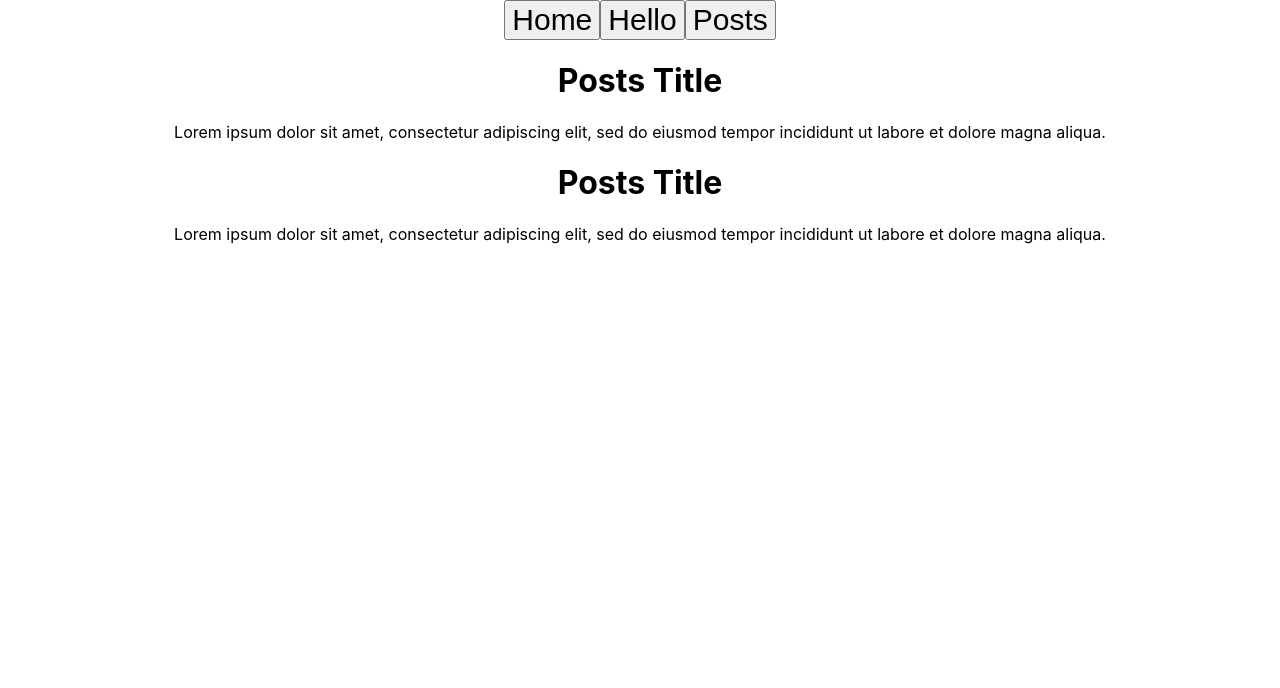
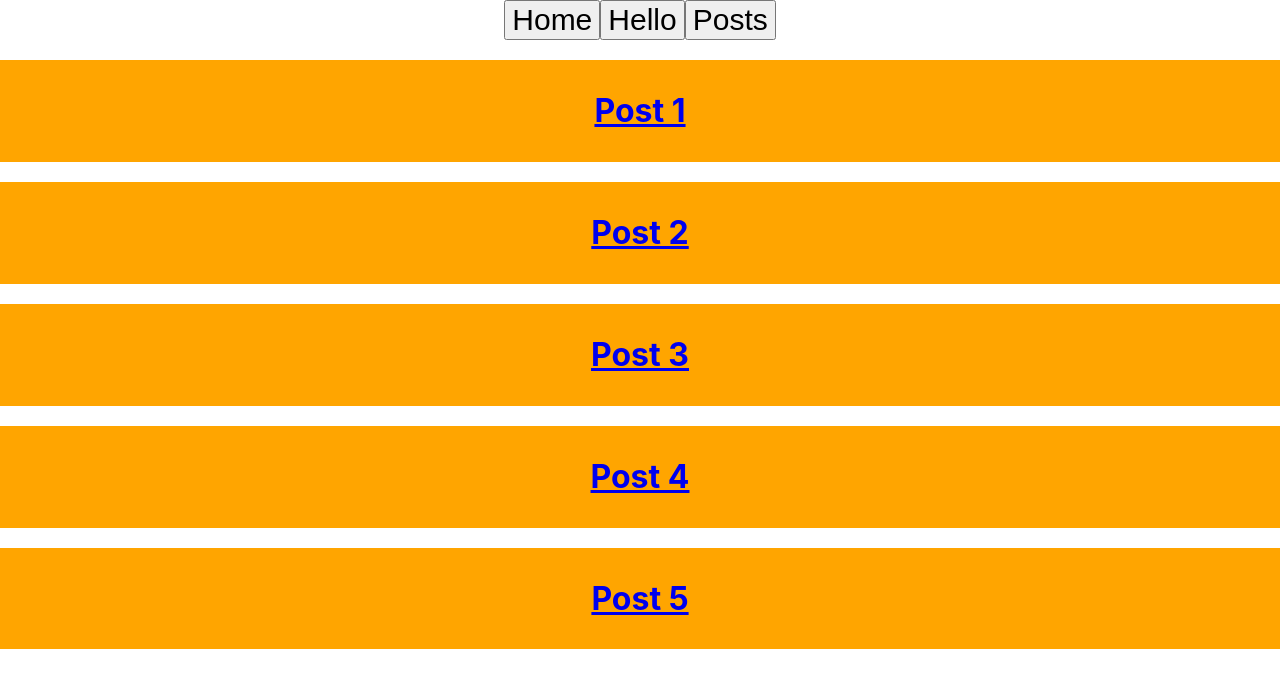
Before and after one commit to AlshehriAbdullah1/first-react-app, a React (Create React App) app: page /posts in a window 1280 px wide. Shown: the top 688 px of the page. Built offline with nearby package versions, Linux system fonts and the light colour scheme.

Commit message:
dynamic routing

```diff
--- a/src/App.js
+++ b/src/App.js
@@ -4,8 +4,39 @@ import { Routes, Route, Link } from "react-router-dom";
 import Hello from "./Hello.js";
 import Home from "./Home.js";
 import PostsList from "./PostsList.js";
+import PostDetails from "./PostDetails";
+import { PostsContext } from "./contexts/postsContexts";
+
 function App() {
+  const postsData = [
+    {
+      id: 1,
+      title: "Post 1",
+      body: "Lorem ipsum dolor sit amet, consectetur adipiscing elit, sed do eiusmod tempor incididunt ut labore et dolore magna aliqua.",
+    },
+    {
+      id: 2,
+      title: "Post 2",
+      body: "Lorem ipsum dolor sit amet, consectetur adipiscing elit, sed do eiusmod tempor incididunt ut labore et dolore magna aliqua.",
+    },
+    {
+      id: 3,
+      title: "Post 3",
+      body: "Lorem ipsum dolor sit amet, consectetur adipiscing elit, sed do eiusmod tempor incididunt ut labore et dolore magna aliqua.",
+    },
+    {
+      id: 4,
+      title: "Post 4",
+      body: "Lorem ipsum dolor sit amet, consectetur adipiscing elit, sed do eiusmod tempor incididunt ut labore et dolore magna aliqua.",
+    },
+    {
+      id: 5,
+      title: "Post 5",
+      body: "Lorem ipsum dolor sit amet, consectetur adipiscing elit, sed do eiusmod tempor incididunt ut labore et dolore magna aliqua.",
+    },
+  ];
   return (
+    <PostsContext.Provider value={postsData}>
       <div className="App">
         <div style={{ fontSize: "30px" }}>
           <Link to={"/home" || "/"}>
@@ -25,8 +56,10 @@ function App() {
           <Route path="/hello" element={<Hello />} />
           <Route path="/" element={<Home></Home>} />
           <Route path="/posts" element={<PostsList></PostsList>} />
+          <Route path="/postDetails/:id" element={<PostDetails />} />
         </Routes>
       </div>
+    </PostsContext.Provider>
   );
 }
 
--- /dev/null
+++ b/src/PostDetails.js
@@ -0,0 +1,18 @@
+import { useParams } from "react-router-dom";
+import { useContext } from "react";
+import { PostsContext } from "./contexts/postsContexts";
+export default function PostDetails({ title, body }) {
+  const posts = useContext(PostsContext);
+  const { id } = useParams();
+  console.log(id);
+  const post = posts.find((p) => {
+    return p.id == id;
+  });
+  return (
+    <>
+      <h1>{post.title}</h1>
+
+      <p>{post.body}</p>
+    </>
+  );
+}
--- a/src/PostsList.js
+++ b/src/PostsList.js
@@ -1,20 +1,24 @@
+import { Link } from "react-router-dom";
+import { useContext } from "react";
+import { PostsContext } from "./contexts/postsContexts";
 export default function PostsList() {
-  return (
-    <>
-      <div>
-        <h1>Posts Title</h1>
-        <p>
-          Lorem ipsum dolor sit amet, consectetur adipiscing elit, sed do
-          eiusmod tempor incididunt ut labore et dolore magna aliqua.
-        </p>
+  console.log("PostsList");
+  const posts = useContext(PostsContext);
+  let postsList = posts.map((post) => {
+    return (
+      <div
+        key={post.id}
+        style={{
+          backgroundColor: "orange",
+          padding: "10px",
+          marginTop: "20px",
+        }}
+      >
+        <Link to={`/postDetails/${post.id}`}>
+          <h1>{post.title}</h1>
+        </Link>
       </div>
-      <div>
-        <h1>Posts Title</h1>
-        <p>
-          Lorem ipsum dolor sit amet, consectetur adipiscing elit, sed do
-          eiusmod tempor incididunt ut labore et dolore magna aliqua.
-        </p>
-      </div>
-    </>
-  );
+    );
+  });
+  return <>{postsList}</>;
 }
--- /dev/null
+++ b/src/contexts/postsContexts.js
@@ -0,0 +1,3 @@
+import { createContext } from "react";
+
+export const PostsContext = createContext([]);
```
Lines whose indentation alone changed are shown as unchanged.
